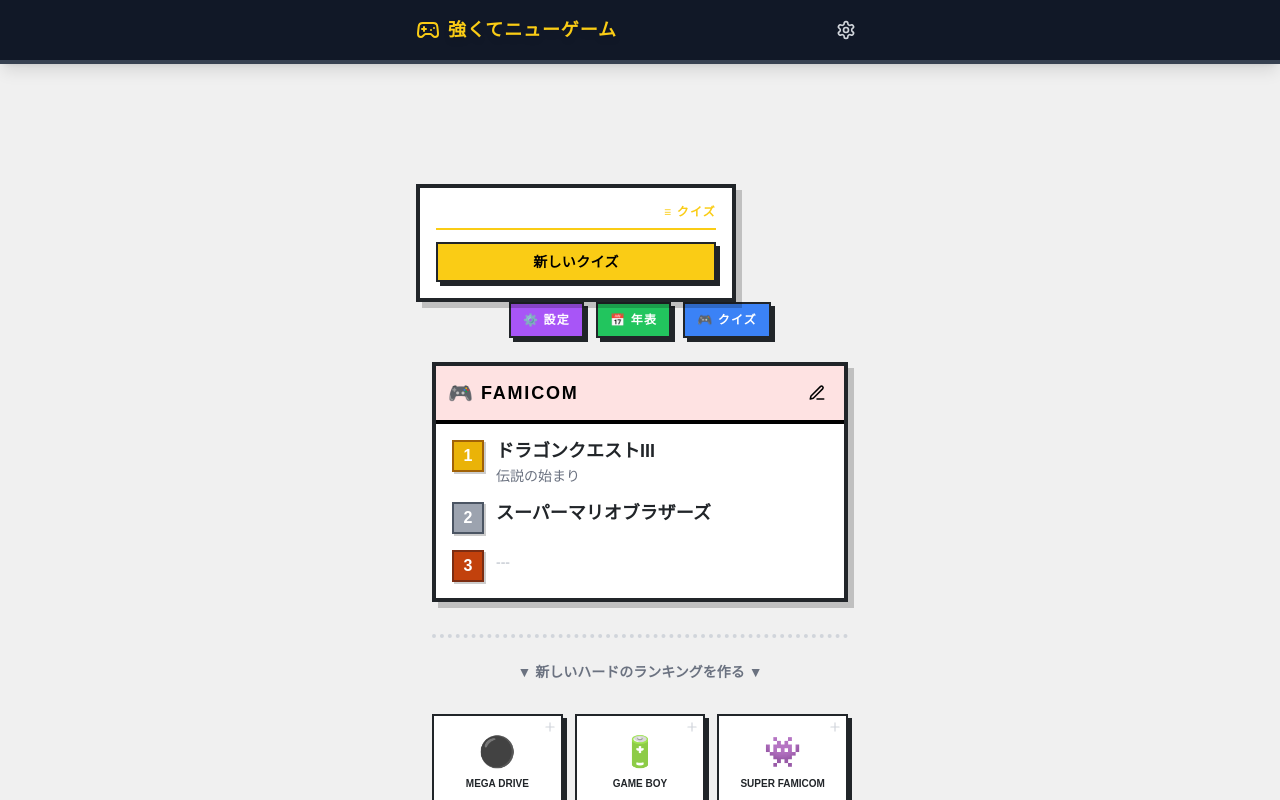
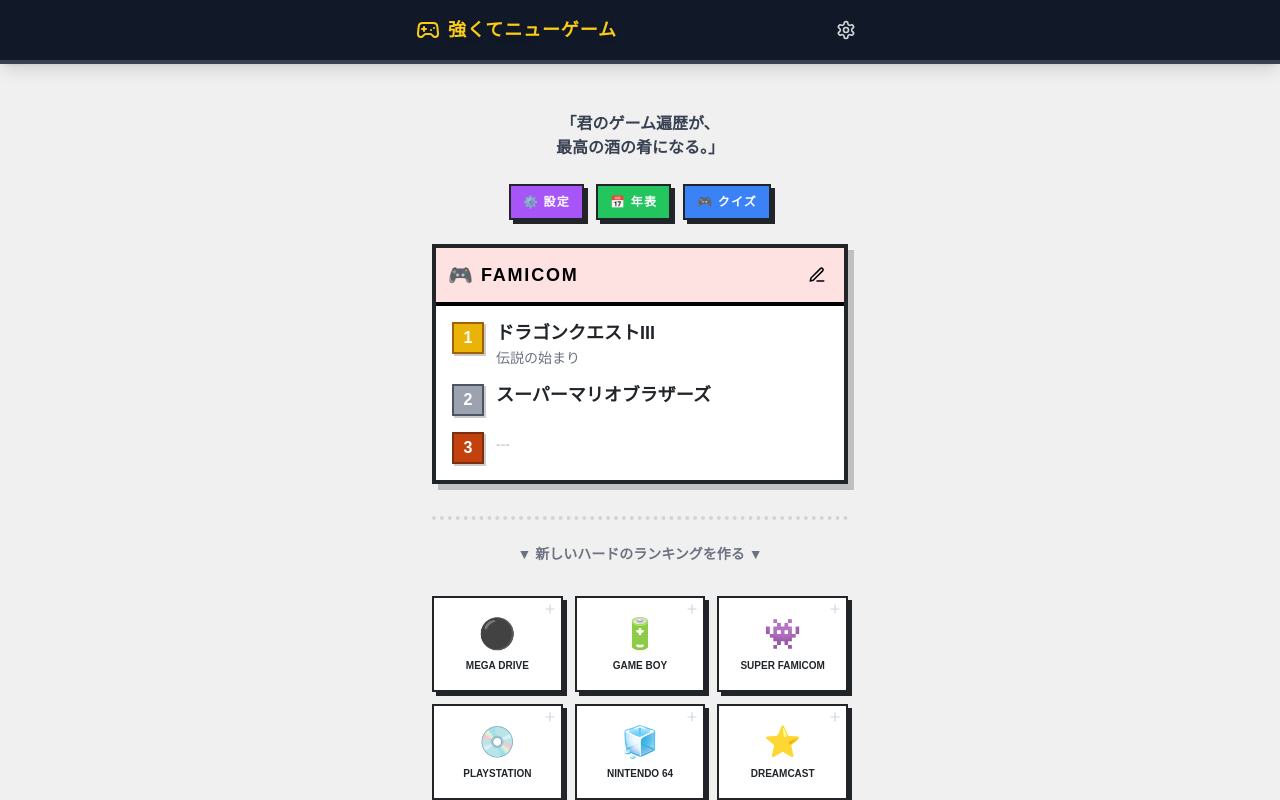
Before and after one commit to IBDaddy/my-history, a React (Vite) app: page / in a window 1280 px wide. Shown: the top 800 px of the page. Built offline with nearby package versions, Linux system fonts and the light colour scheme; a web font is replaced by a local one.

Commit message:
インターフェイス修正

```diff
--- a/src/App.jsx
+++ b/src/App.jsx
@@ -198,6 +198,7 @@
   const [searchTerm, setSearchTerm] = useState("");
 
   // Title Quiz States
+  const [showQuizWindow, setShowQuizWindow] = useState(false);
   const [quizData, setQuizData] = useState(null);
   const [quizAnswer, setQuizAnswer] = useState('');
   const [quizResult, setQuizResult] = useState(null);
@@ -374,8 +375,8 @@
   };
 
   const scrollToQuiz = () => {
-    // クイズウィンドウはfixed positionで常に表示されるため、
-    // クイズボタンをクリックしてクイズを開始
+    // クイズウィンドウを表示して新しいクイズを開始
+    setShowQuizWindow(true);
     if (!quizData) {
       startNewQuiz();
     }
@@ -1098,6 +1099,7 @@
         {activeTab === 'home' && (
           <div className="relative">
             {/* ドラクエ風メッセージウィンドウ - 右上配置 (mobile では下部に移動) */}
+            {showQuizWindow && (
             <div className="fixed sm:top-20 sm:right-4 bottom-0 sm:bottom-auto left-0 sm:left-auto w-full sm:w-80 max-w-[calc(100%-2rem)] sm:max-w-sm pixel-box bg-gray-900 text-white border-4 border-yellow-400 p-4 z-30 shadow-lg sm:rounded-none rounded-t-lg">
               {/* タイトル */}
               <div className="text-right text-xs font-bold text-yellow-400 mb-3 border-b-2 border-yellow-400 pb-2 tracking-widest">
@@ -1165,7 +1167,16 @@
                   )}
                 </div>
               )}
+              {/* 閉じるボタン */}
+              <button
+                onClick={() => setShowQuizWindow(false)}
+                className="absolute -top-6 sm:-top-8 right-0 text-yellow-400 hover:text-yellow-300 font-bold text-xl"
+                title="クイズウィンドウを閉じる"
+              >
+                ✕
+              </button>
             </div>
+            )}
 
             {/* メインコンテンツ */}
             <div>
```
